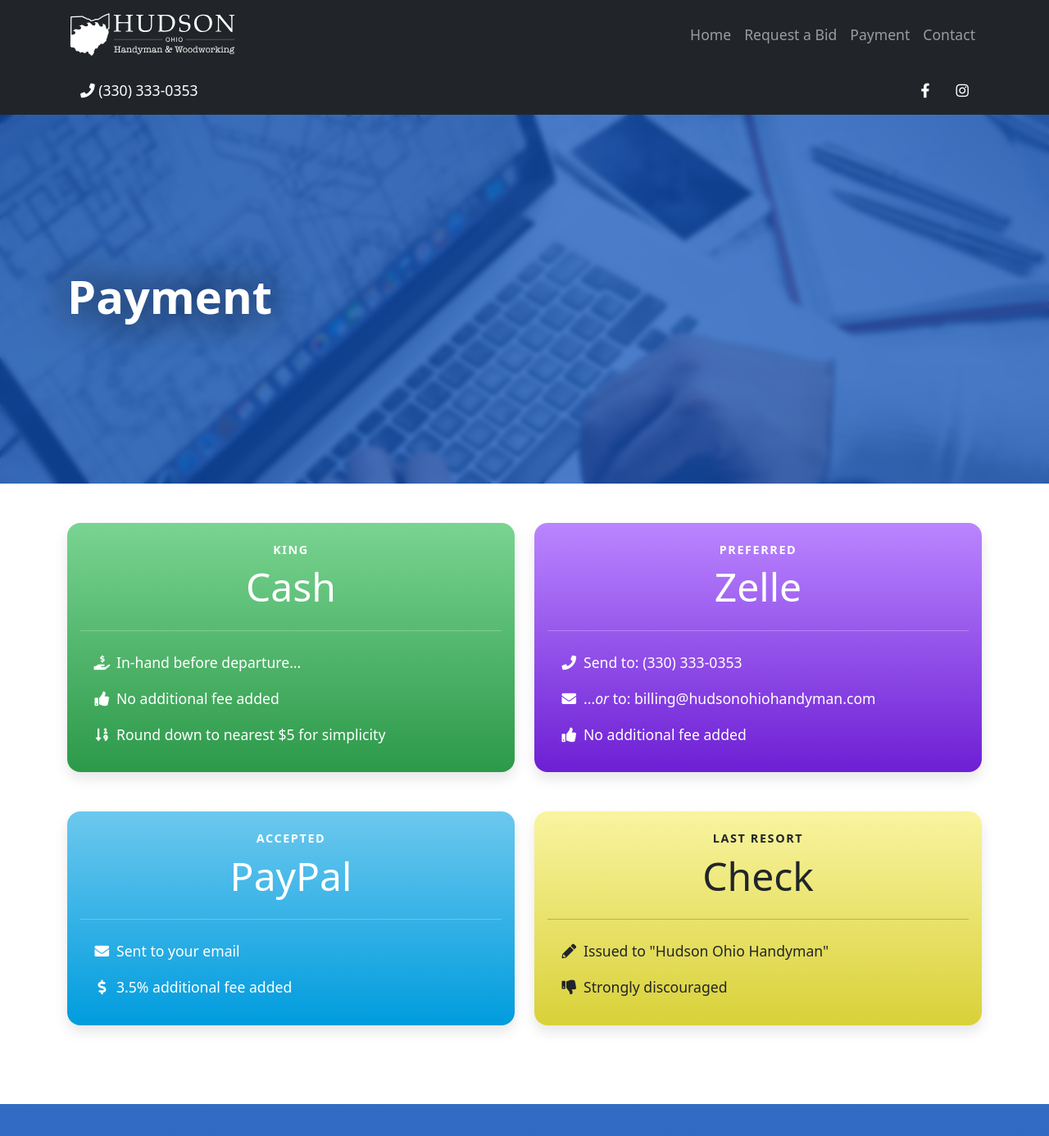
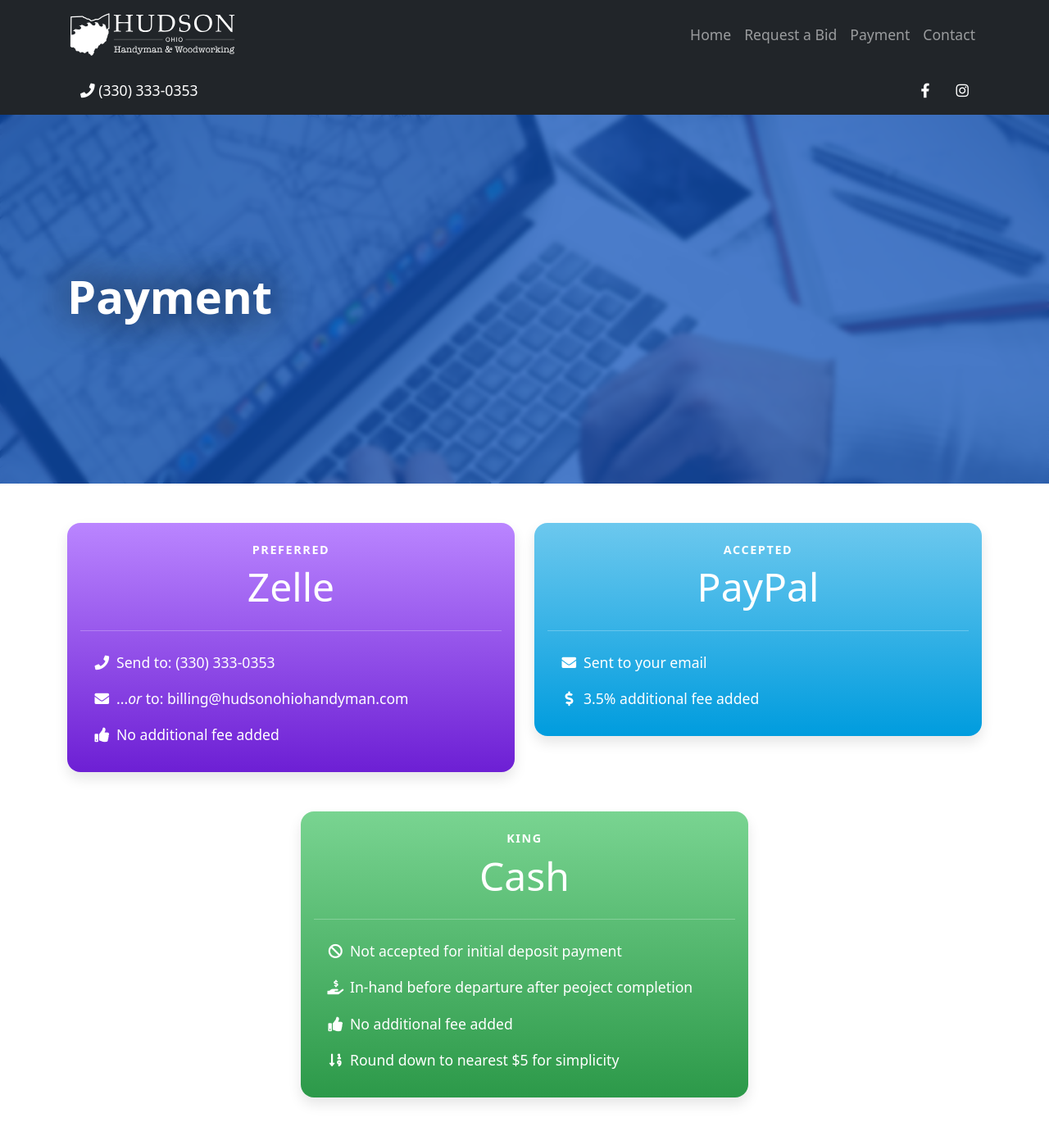
Before and after one commit to ChrisHonniball/hudson-ohio-handyman-and-renovations, a Jekyll site: the page built from _pages/payment.html, in a window 1280 px wide and 1400 px high. Shown: the top 1386 px of the window at 82% size. Built offline with Jekyll 4.4.1, drawn with Linux system fonts in a browser that asks for light colours.

Commit message:
payment changes

```diff
--- a/_pages/payment.html
+++ b/_pages/payment.html
@@ -9,34 +9,6 @@ header_img: /assets/images/stock/computer.jpg
 <section class="pricing py-5">
   <div class="container">
     <div class="row">
-      <div class="col-lg-6">
-        <div class="card mb-5 bg-money">
-          <div class="card-body text-white">
-            <h5 class="card-title text-white text-uppercase text-center">
-              King
-            </h5>
-            <h6 class="card-price text-center">Cash</h6>
-            <hr />
-            <ul class="fa-ul">
-              <li>
-                <span class="fa-li"
-                  ><i class="fas fa-hand-holding-usd"></i></span
-                >In-hand before departure...
-              </li>
-              <li>
-                <span class="fa-li"><i class="fas fa-thumbs-up"></i></span>No
-                additional fee added
-              </li>
-              <li>
-                <span class="fa-li"
-                  ><i class="fas fa-sort-numeric-down"></i></span
-                >Round down to nearest $5 for simplicity
-              </li>
-            </ul>
-          </div>
-        </div>
-      </div>
-
       <div class="col-lg-6">
         <div class="card mb-5 bg-zelle">
           <div class="card-body text-white">
@@ -87,20 +59,32 @@ header_img: /assets/images/stock/computer.jpg
         </div>
       </div>
 
-      <div class="col-lg-6">
-        <div class="card mb-5 bg-check">
-          <div class="card-body text-dark">
-            <h5 class="card-title text-uppercase text-center">Last Resort</h5>
-            <h6 class="card-price text-center">Check</h6>
+      <div class="col-lg-6 offset-lg-3">
+        <div class="card mb-5 bg-money">
+          <div class="card-body text-white">
+            <h5 class="card-title text-white text-uppercase text-center">
+              King
+            </h5>
+            <h6 class="card-price text-center">Cash</h6>
             <hr />
             <ul class="fa-ul">
               <li>
-                <span class="fa-li"><i class="fas fa-pencil"></i></span>Issued
-                to "Hudson Ohio Handyman"
+                <span class="fa-li"><i class="fas fa-ban"></i></span>Not
+                accepted for initial deposit payment
               </li>
               <li>
-                <span class="fa-li"><i class="fas fa-thumbs-down"></i></span
-                >Strongly discouraged
+                <span class="fa-li"
+                  ><i class="fas fa-hand-holding-usd"></i></span
+                >In-hand before departure after peoject completion
+              </li>
+              <li>
+                <span class="fa-li"><i class="fas fa-thumbs-up"></i></span>No
+                additional fee added
+              </li>
+              <li>
+                <span class="fa-li"
+                  ><i class="fas fa-sort-numeric-down"></i></span
+                >Round down to nearest $5 for simplicity
               </li>
             </ul>
           </div>
```
